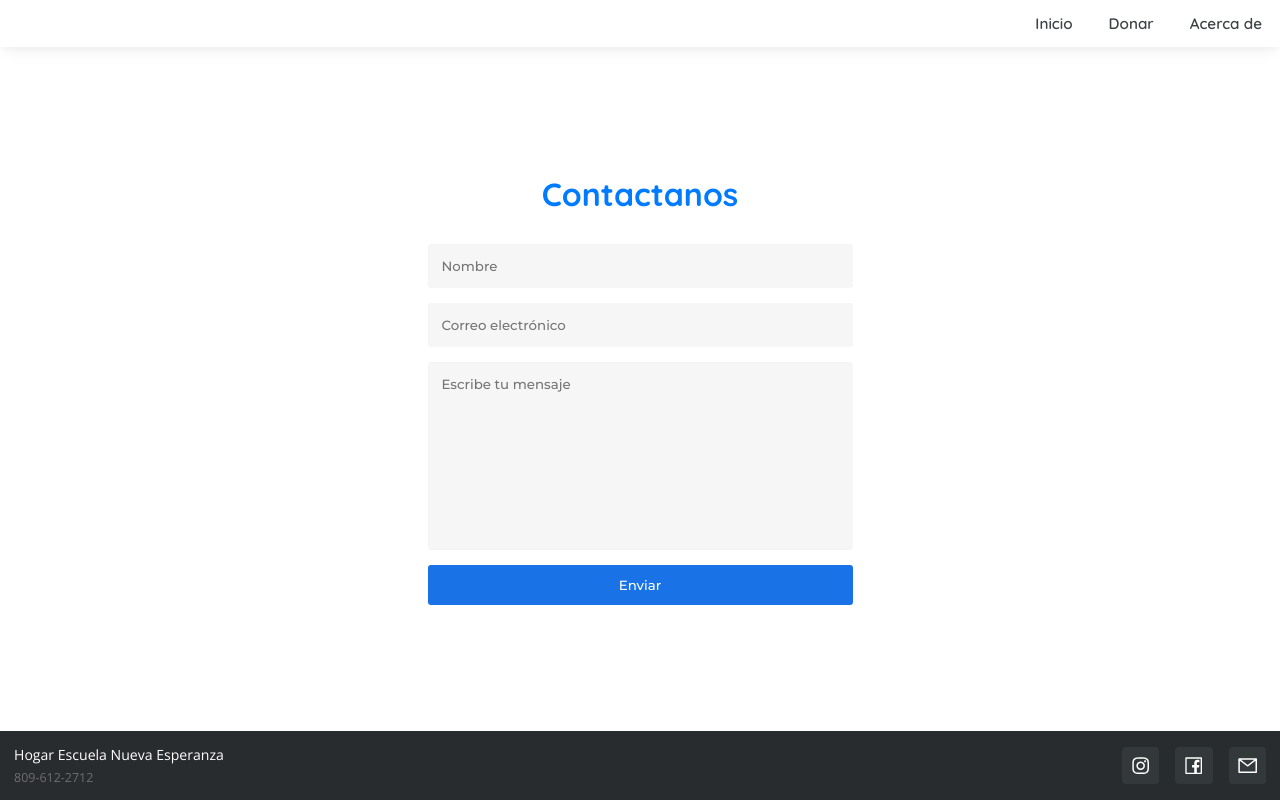
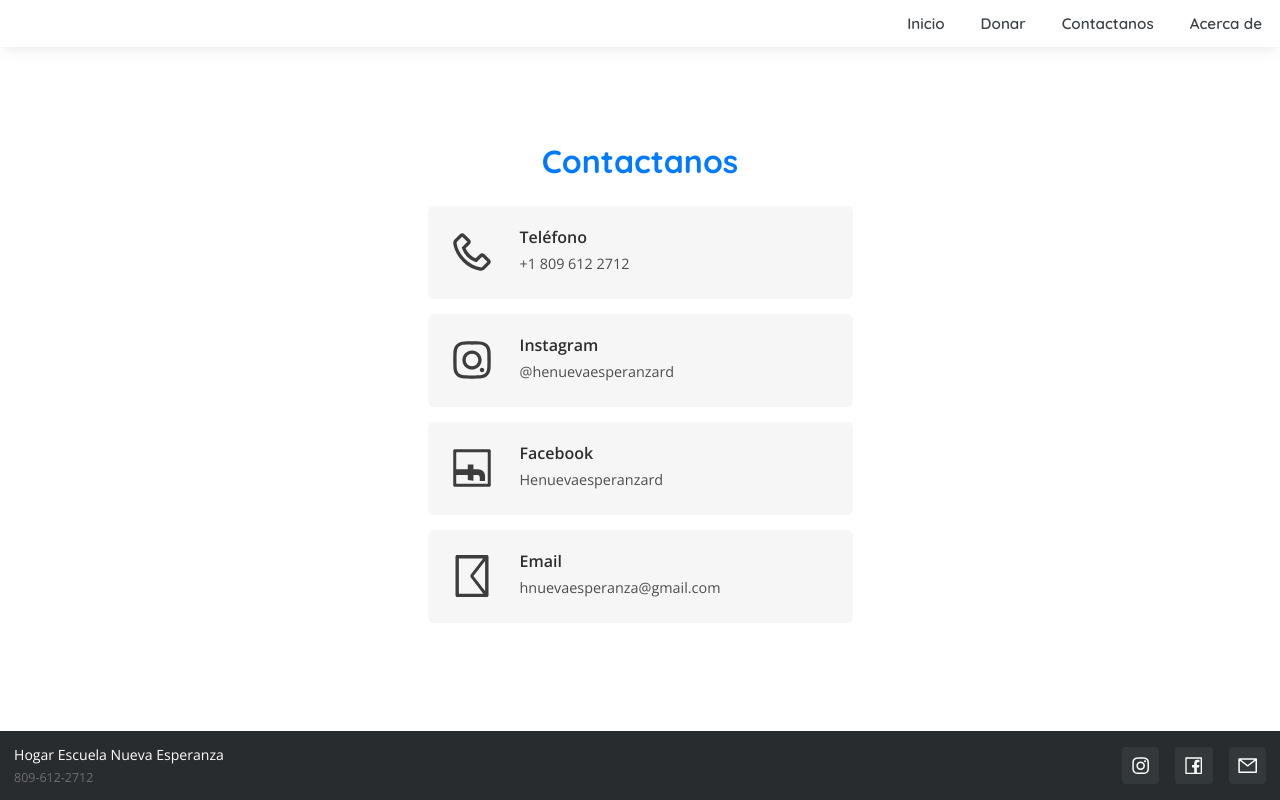
Before and after one commit to miguelrg28/loveandhope-nextjs, a Next.js app: page /contact in a window 1280 px wide. Built offline with nearby package versions, Linux system fonts and the light colour scheme.

Commit message:
Add component card, add contact to menu, updated contact page, added styles and data.js

```diff
--- /dev/null
+++ b/components/ContactCard.js
@@ -0,0 +1,64 @@
+const ContactCard = ({ icon, title, description, url, rotate }) => (
+    <>
+        <a target="_blank" rel="noopener noreferrer" href={url}>
+            <div className="card">
+                <div className="icon">{icon}</div>
+                <div className="content">
+                    <span className="title">{title}</span>
+                    <p>{description}</p>
+                </div>
+            </div>
+        </a>
+        <style jsx>{`
+            .card {
+                display: flex;
+                background-color: #f6f6f6;
+                padding: 8px;
+                border-radius: 6px;
+                margin-bottom: 15px;
+                transition: 0.3s;
+            }
+
+            .card:hover {
+                background-color: rgba(24, 24, 24, 0.1);
+            }
+
+            .card:active {
+                background: rgb(24, 24, 24, 0.2);
+            }
+
+            .card > div {
+                display: flex;
+                flex-direction: column;
+                justify-content: center;
+                padding: 12px;
+            }
+
+            .card > div.icon {
+                justify-content: center;
+                align-items: center;
+            }
+
+            .card > div.icon :global(svg) {
+                color: #3d3d3d;
+                font-size: 3em;
+                ${rotate && `transform: rotate(90deg);`}
+            }
+
+            .card .title {
+                font-weight: 600;
+                font-size: 1em;
+                color: #2d2d2d;
+            }
+
+            .card p {
+                margin: 6px 0;
+                color: #4d4d4d;
+                font-size: 0.9em;
+                width: 100%;
+            }
+        `}</style>
+    </>
+)
+
+export default ContactCard
--- a/components/Menu.js
+++ b/components/Menu.js
@@ -18,9 +18,9 @@ const Menu = () => {
                     <Link href="/donate">
                         <button>Donar</button>
                     </Link>
-                    {/*<Link href="/contact">
+                    <Link href="/contact">
                         <button>Contactanos</button>
-    </Link>*/}
+                    </Link>
                     <Link href="/about">
                         <button>Acerca de</button>
                     </Link>
--- a/pages/contact.js
+++ b/pages/contact.js
@@ -1,7 +1,9 @@
 import axios from 'axios'
 import { useState } from 'react'
 import styles from '../styles/Contact.module.css'
-import { ErrorMessages } from '../utils/data'
+import ContactCard from '../components/ContactCard'
+import { ErrorMessages, SocialMedia } from '../utils/data'
+import { AiOutlinePhone } from 'react-icons/ai'
 
 export default function Contact() {
     const [FormData, setFormData] = useState({
@@ -54,7 +56,23 @@ export default function Contact() {
         <div className={styles.container}>
             <form className={styles.form_container} onSubmit={handleSubmit}>
                 <span className={styles.title}>Contactanos</span>
-                <p className="error_text">{ErrorText}</p>
+                <ContactCard
+                    rotate
+                    icon={<AiOutlinePhone />}
+                    title="Teléfono"
+                    description="+1 809 612 2712"
+                    url="tel:+18096122712"
+                />
+                {SocialMedia.map((social) => (
+                    <ContactCard
+                        icon={social.icon}
+                        title={social.name}
+                        description={social.text}
+                        url={social.url}
+                    />
+                ))}
+
+                {/*<p className="error_text">{ErrorText}</p>
                 <input
                     type="text"
                     placeholder="Nombre"
@@ -80,7 +98,7 @@ export default function Contact() {
                     onChange={handleChange}
                     value={FormData.message}
                 ></textarea>
-                <button className="button-form">Enviar</button>
+    <button className="button-form">Enviar</button>*/}
             </form>
         </div>
     )
--- a/styles/Contact.module.css
+++ b/styles/Contact.module.css
@@ -29,7 +29,7 @@
     font-size: 2em;
     text-align: center;
     display: block;
-    margin-bottom: 15px;
+    margin-bottom: 25px;
     font-weight: 700;
     color: #007bff;
 }
--- a/utils/data.js
+++ b/utils/data.js
@@ -7,18 +7,21 @@ export const SocialMedia = [
         name: 'Instagram',
         icon: <AiOutlineInstagram />,
         url: 'https://www.instagram.com/henuevaesperanzard/',
+        text: '@henuevaesperanzard',
     },
     {
         id: 1,
         name: 'Facebook',
         icon: <AiOutlineFacebook />,
         url: 'https://www.facebook.com/henuevaesperanzard',
+        text: 'Henuevaesperanzard',
     },
     {
         id: 2,
         name: 'Email',
         icon: <AiOutlineMail />,
         url: 'mailto: hnuevaesperanza@gmail.com',
+        text: 'hnuevaesperanza@gmail.com',
     },
 ]
 
```
